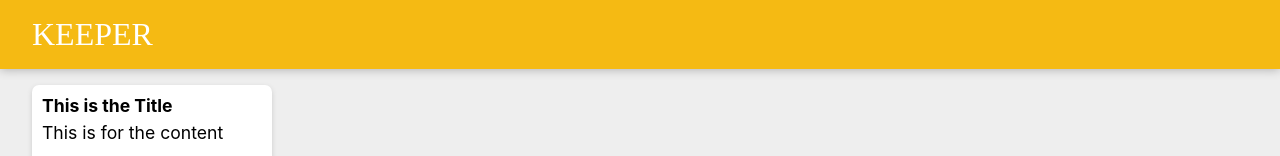
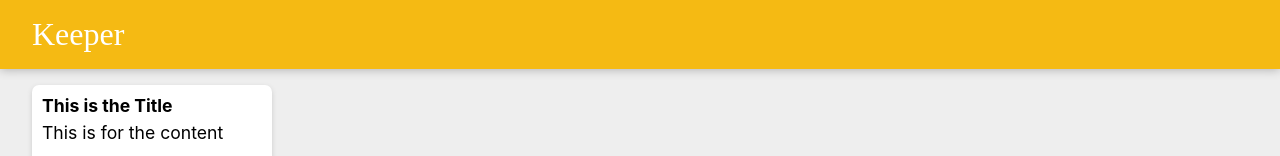
Before and after one commit to DCasely/REACT-Keeper-App, a React (Create React App) app: page / in a window 1280 px wide. Shown: the top 156 px of the page. Built offline with nearby package versions, Linux system fonts and the light colour scheme.

Commit message:
mod in casing

```diff
--- a/src/Header.jsx
+++ b/src/Header.jsx
@@ -3,7 +3,7 @@ import React from 'react';
 function Header() {
   return (
     <header>
-      <h1>KEEPER</h1>
+      <h1>Keeper</h1>
     </header>
   );
 }
```
